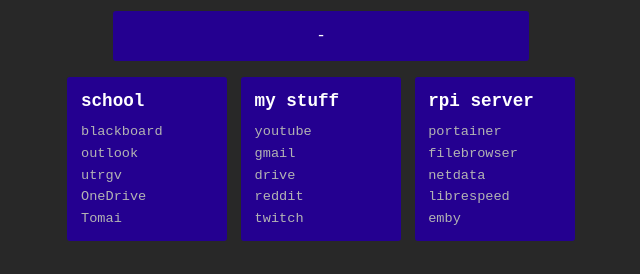
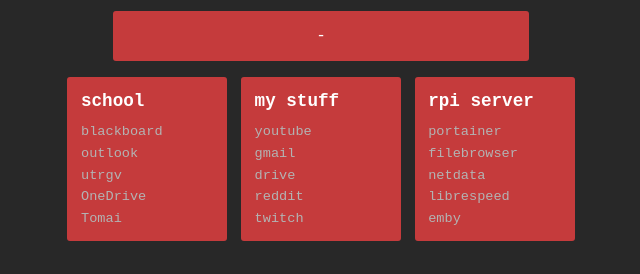
Before and after one commit to null-integer/homepage, a plain HTML site: page index.html in a window 1280 px wide. Shown: the part 305-579 px from the top of the page, without its empty margins (319-959 px from the left). Drawn offline with Linux system fonts and the light colour scheme; no server answers.

Commit message:
Changed container color

```diff
--- a/styles.css
+++ b/styles.css
@@ -3,7 +3,7 @@
   --bg: #282828;
   --fg: #ffffff;
   --secondaryFg: #b3b3b3;
-  --containerBg: #240090;
+  --containerBg: #C53B3C;
   --searchBg: var(--containerBg);
   --scrollbarColor: #3f3f3f;
   --fontFamily: 'Roboto Mono', monospace;
```
